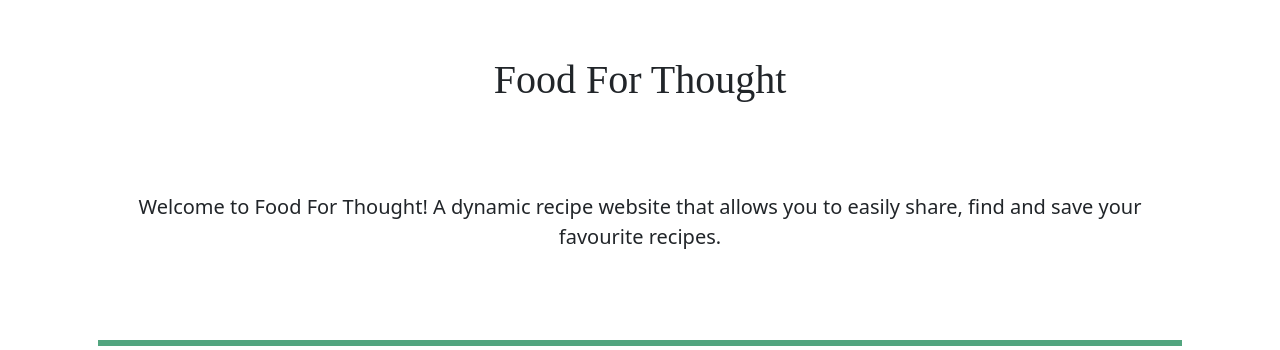
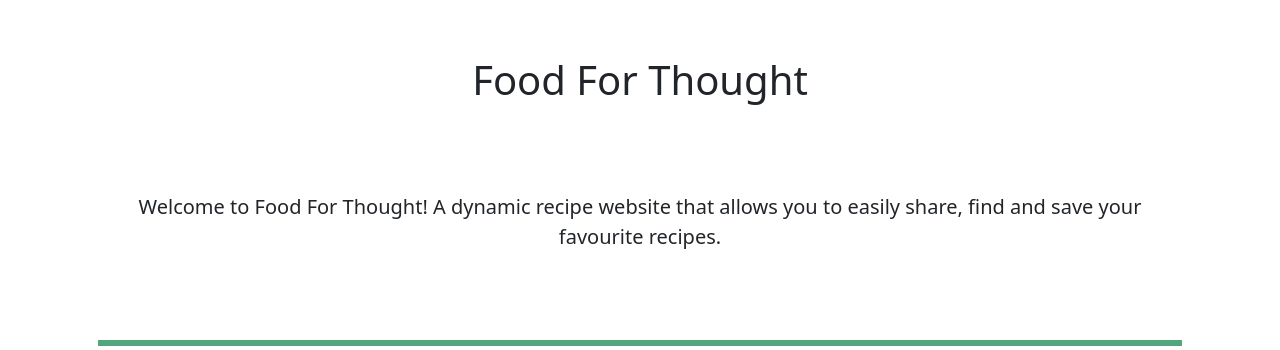
Before and after one commit to TylerWolfWilliams/food_for_thought, a Django app: page / in a window 1280 px wide. Shown: the part 76-426 px from the top of the page. Run offline with Django 3.2, Linux system fonts and the light colour scheme; data that the repository does not hold is empty; some libraries are stand-ins or nearby versions.

Commit message:
Small CSS Work

```diff
--- a/static/css/main_styling.css
+++ b/static/css/main_styling.css
@@ -4,6 +4,5 @@ a {
 
 .fftTitle {
     text-align:center;
-    font-family: "Bradley Hand";
     padding: 40px;
 }
```
